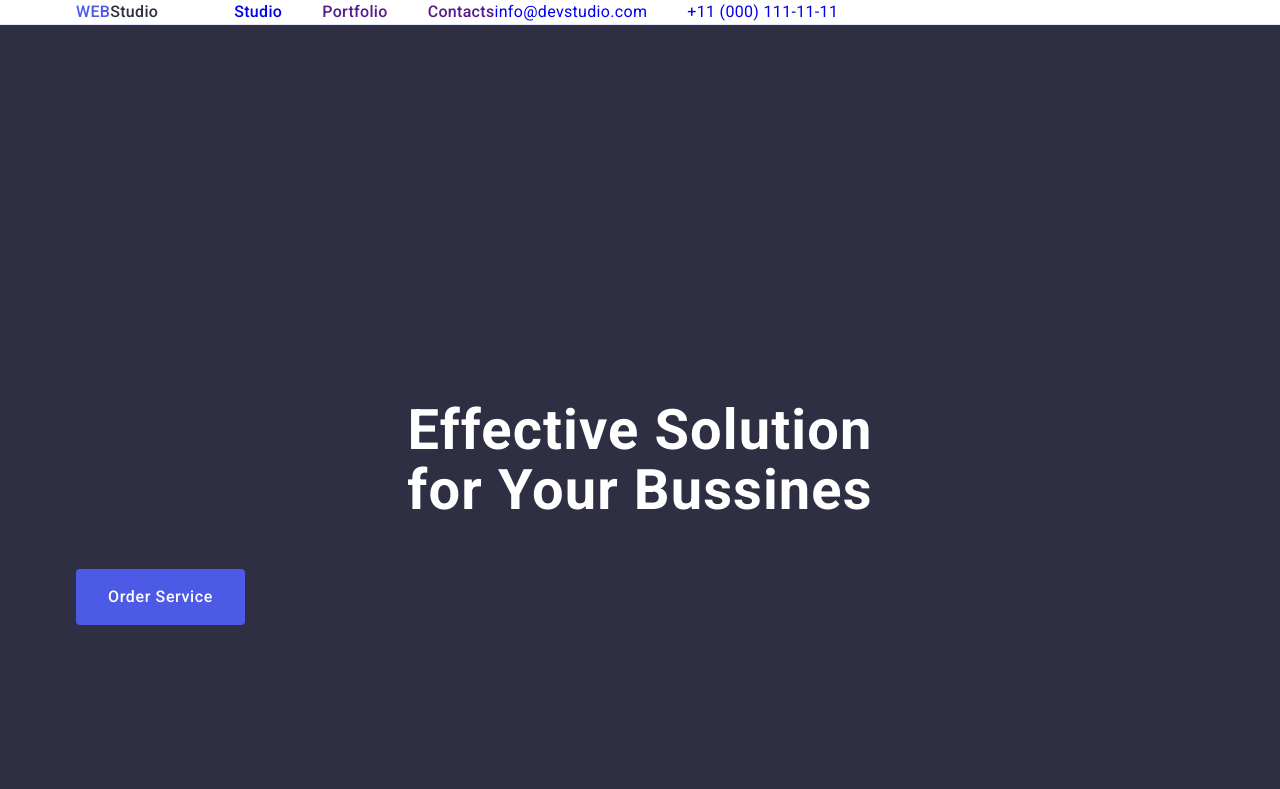
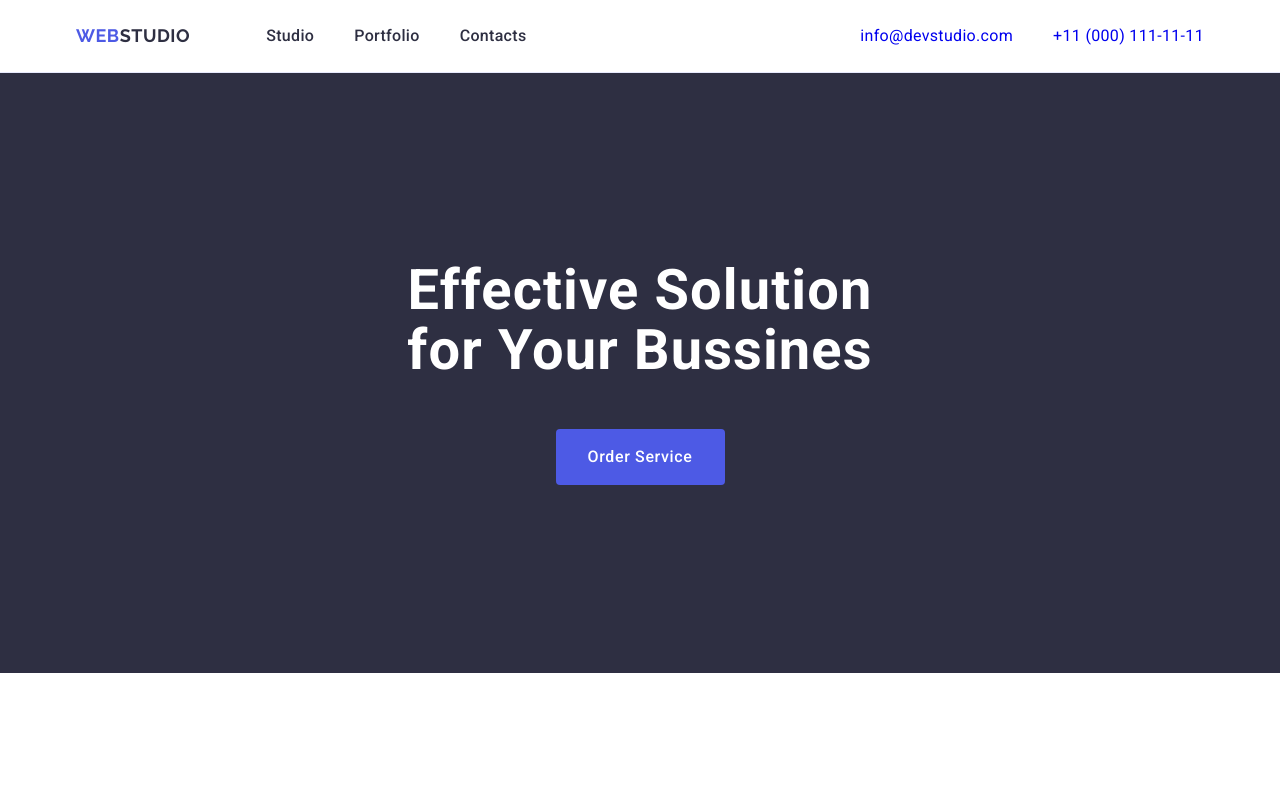
Before and after one commit to call-connected/goit-markup-hw-03, a plain HTML site: page index.html in a window 1280 px wide. Shown: the top 789 px of the page. Drawn offline with nearby package versions, Linux system fonts and the light colour scheme.

Commit message:
v4
fix font

```diff
--- a/css/styles.css
+++ b/css/styles.css
@@ -33,10 +33,12 @@ h4,
 h5,
 h6,
 p {
-  margin: 0 auto;
+  margin: 0;
 }
 img {
   display: block;
+  max-width: 100%;
+  height: auto;
 }
 .container {
   max-width: 1158px;
@@ -63,17 +65,20 @@ img {
 }
 .header-wrap {
   display: flex;
+  align-items: center;
 }
 .header-nav {
   display: flex;
   align-items: center;
 }
 .header-logo {
-  font-weight: 500;
-  font-size: 16px;
-  line-height: 1.5;
-  letter-spacing: 0.02em;
-  color: var(--iris);
+  font-family: "Raleway", sans-serif;
+  font-weight: 700;
+  font-size: 18px;
+  line-height: 1.17;
+  letter-spacing: 0.03em;
+  text-transform: uppercase;
+  color: #4d5ae5;
   margin-right: 76px;
 }
 
@@ -83,21 +88,25 @@ img {
 
 .header-item-link {
   padding: 24px 0;
-}
-
-.header-list {
   font-weight: 500;
   font-size: 16px;
   line-height: 1.5;
   letter-spacing: 0.02em;
   color: #2e2f42;
+  display: block;
+}
+.header-item-link:hover,
+.header-item-link:focus {
+  color: #404bbf;
+}
+.header-list {
   display: flex;
   gap: 40px;
 }
 
 .header-contact {
-  display: flex;
   font-style: normal;
+  margin-left: auto;
 }
 
 .header-contact-list {
@@ -129,8 +138,8 @@ img {
   letter-spacing: 0.02em;
   color: #ffffff;
   max-width: 496px;
-  padding-top: 188px;
-  padding-bottom: 48px;
+  margin: 0 auto;
+  margin-bottom: 48px;
 }
 .hero-btn {
   background-color: #4d5ae5;
@@ -146,6 +155,8 @@ img {
   height: 56px;
   border: none;
   border-radius: 4px;
+  margin-left: auto;
+  margin-right: auto;
 }
 .hero-btn:hover,
 .hero-btn:focus {
@@ -175,7 +186,6 @@ img {
 .operating-list {
   display: flex;
   gap: 24px;
-  max-width: 1128px;
 }
 .operating-list-item {
   width: calc((100% - 72px) / 4);
@@ -223,6 +233,12 @@ img {
 .portfolio-title {
   text-align: center;
   margin-bottom: 72px;
+  font-size: 36px;
+  line-height: 1.11;
+  text-align: center;
+  letter-spacing: 0.02em;
+  text-transform: capitalize;
+  color: #2e2f42;
 }
 .portfolio-list {
   display: flex;
@@ -242,7 +258,6 @@ img {
   margin-bottom: 8px;
 }
 .portfolio-list-text {
-  margin-bottom: 8px;
 }
 .footer-section {
   background-color: #2e2f42;
```
